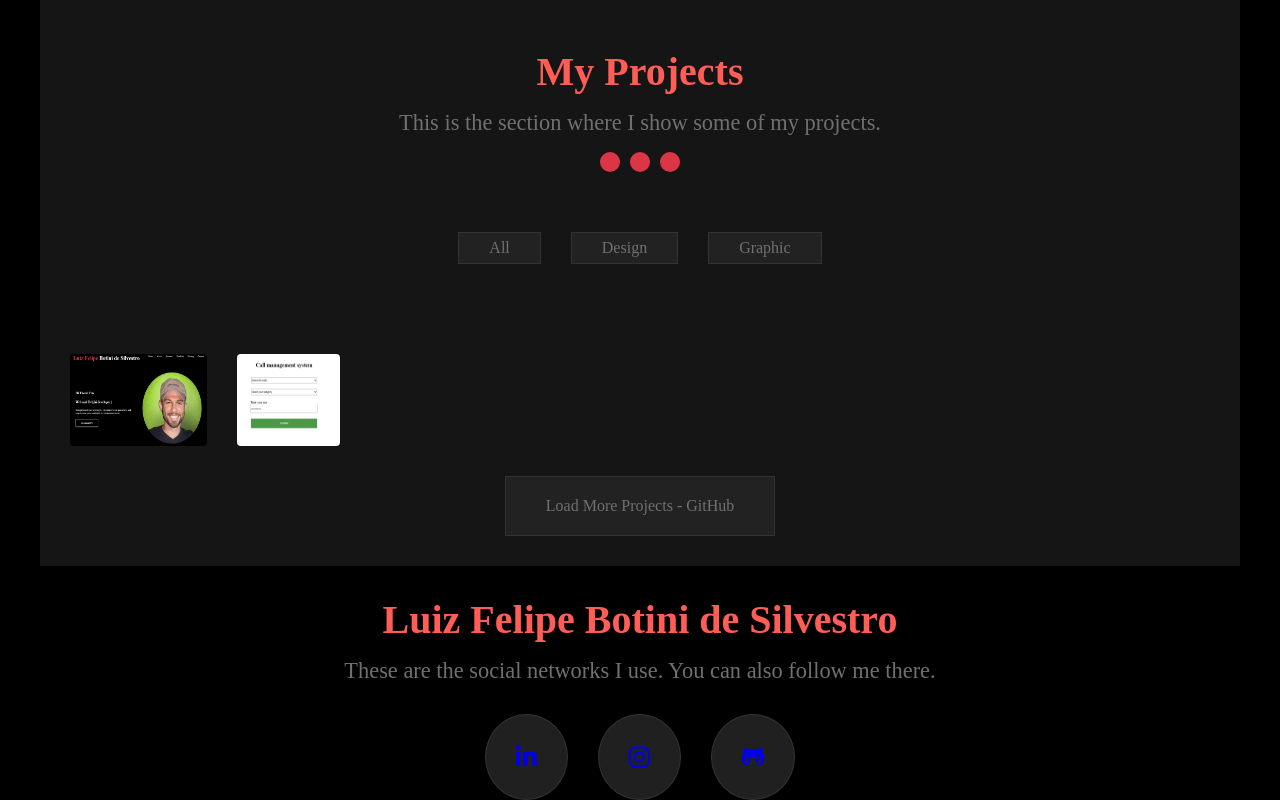
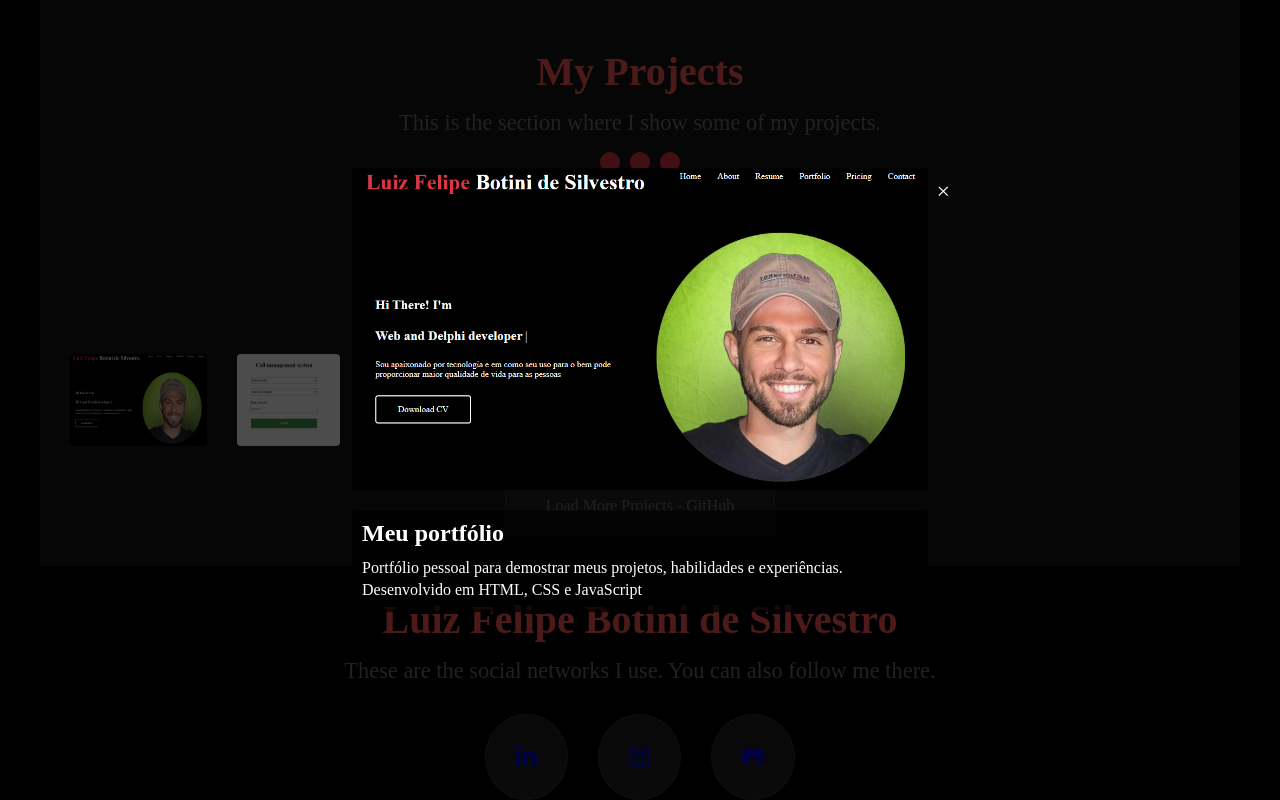
Before and after one commit to LuizFelipeBotiniSilvestro/-myPortfolio, a plain HTML site: page index.html in a window 1280 px wide. Both pictures are taken after a click on the picture 138 px from the left and 3543 px from the top of the page. Shown: the part 3143-3943 px from the top of the page. Drawn offline with Linux system fonts and the light colour scheme.

Commit message:
Melhorias

```diff
--- a/index.html
+++ b/index.html
@@ -215,16 +215,30 @@
     </div>
     <div class="projects-models">
       <ul aria-label="Navegação entre modelos específicos de projetos">
-        <li class="all">All</li>
+        <li class="all active">All</li>
         <li class="design">Design</li>
         <li class="socket">Graphic</li>
       </ul>
     </div>
     <div class="projects-processing">
       <ul aria-label="Navegação de projetos e websites">
-        <li class="design"><img src="img-projects/my-portfolio.PNG" alt="Meu portfólio desenvolvido com HTML, CSS e JavaScript"></li>
-        <li class="socket"><img src="img-projects/call_system.PNG" alt="Sistema gerenciador de chamadas para sala de aula com NodeJS."></li>
+        <li class="design">
+          <img src="img-projects/my-portfolio.PNG" alt="Meu portfólio"
+               data-description="Portfólio pessoal para demostrar meus projetos, habilidades e experiências. Desenvolvido em HTML, CSS e JavaScript"></li>
+        <li class="socket">
+          <img src="img-projects/call_system.PNG" alt="Sistema gerenciador de chamadas para sala de aula com NodeJS."
+               data-description="Essa implementação foi realizada como parte de um trabalho acadêmico para a disciplina de Redes de Computadores na Unesc"></li>
       </ul>
+    </div>
+    <div id="overlay">
+      <div id="image-container">
+        <img id="enlarged-image" src="" alt="Imagem Ampliada">
+        <div id="image-description">
+          <h2></h2>
+          <p></p>
+        </div>
+        <span id="close-button">&times;</span>
+      </div>
     </div>
     <a href="https://github.com/LuizFelipeBotiniSilvestro" target="_blank">Load More Projects - GitHub</a>
   </section>
--- a/script.js
+++ b/script.js
@@ -3,6 +3,12 @@ const title = document.querySelector('.typing');
 const listAll = document.querySelectorAll('.projects-processing ul li');
 const buttonGeneral = document.querySelectorAll('.projects-models ul li');
 const buttonAll = document.querySelectorAll('.projects-models .all');
+
+// Img projects
+const images = document.querySelectorAll('.projects-processing img');
+const overlay = document.getElementById('overlay');
+const enlargedImage = document.getElementById('enlarged-image');
+const closeButton = document.getElementById('close-button');
 
 // Functions
 function activateLyrics(element) {
@@ -121,6 +127,25 @@ function projectsSection(){
   });
 }
 
+images.forEach(image => {
+  image.addEventListener('click', () => {
+    const src = image.getAttribute('src');
+    const alt = image.getAttribute('alt');
+    const description = image.getAttribute('data-description'); // Adicione atributo data-description nas imagens
+    enlargedImage.setAttribute('src', src);
+    overlay.style.display = 'block';
+
+    // Preencher o texto explicativo
+    const imageDescription = document.getElementById('image-description');
+    imageDescription.querySelector('h2').textContent = alt;
+    imageDescription.querySelector('p').textContent = description;
+  });
+});
+
+closeButton.addEventListener('click', () => {
+  overlay.style.display = 'none';
+});
+
 // To call functions.
 activateLyrics(title);
 menuMobol();
--- a/style.css
+++ b/style.css
@@ -696,6 +696,41 @@ main .about {
   font-weight: bold;
 }
 
+#enlarged-image {
+  max-width: 90%;
+  max-height: 90%;
+  display: block;
+  margin: 0 auto;
+}
+
+#close-button {
+  position: absolute;
+  top: 10px;
+  right: 10px;
+  font-size: 24px;
+  color: white;
+  cursor: pointer;
+}
+
+#image-description {
+  max-width: 90%;
+  margin: 20px auto;
+  padding: 10px;
+  background-color: rgba(0, 0, 0, 0.7);
+  color: white;
+  border-radius: 4px;
+}
+
+#image-description h2 {
+  font-size: 24px;
+  margin-bottom: 10px;
+}
+
+#image-description p {
+  font-size: 16px;
+  line-height: 1.4;
+}
+
 /* FOOTER */
 fotter {
   background-color: #000000;
@@ -745,3 +780,21 @@ footer .footer-comercial {
   margin: 90px auto;
   font-size: 1.5rem;
 }
+
+#overlay {
+  display: none;
+  position: fixed;
+  top: 0;
+  left: 0;
+  width: 100%;
+  height: 100%;
+  background-color: rgba(0, 0, 0, 0.7);
+  z-index: 9999;
+}
+
+#image-container {
+  position: absolute;
+  top: 50%;
+  left: 50%;
+  transform: translate(-50%, -50%);
+}
```
Also changed, not shown: 1 other file.
